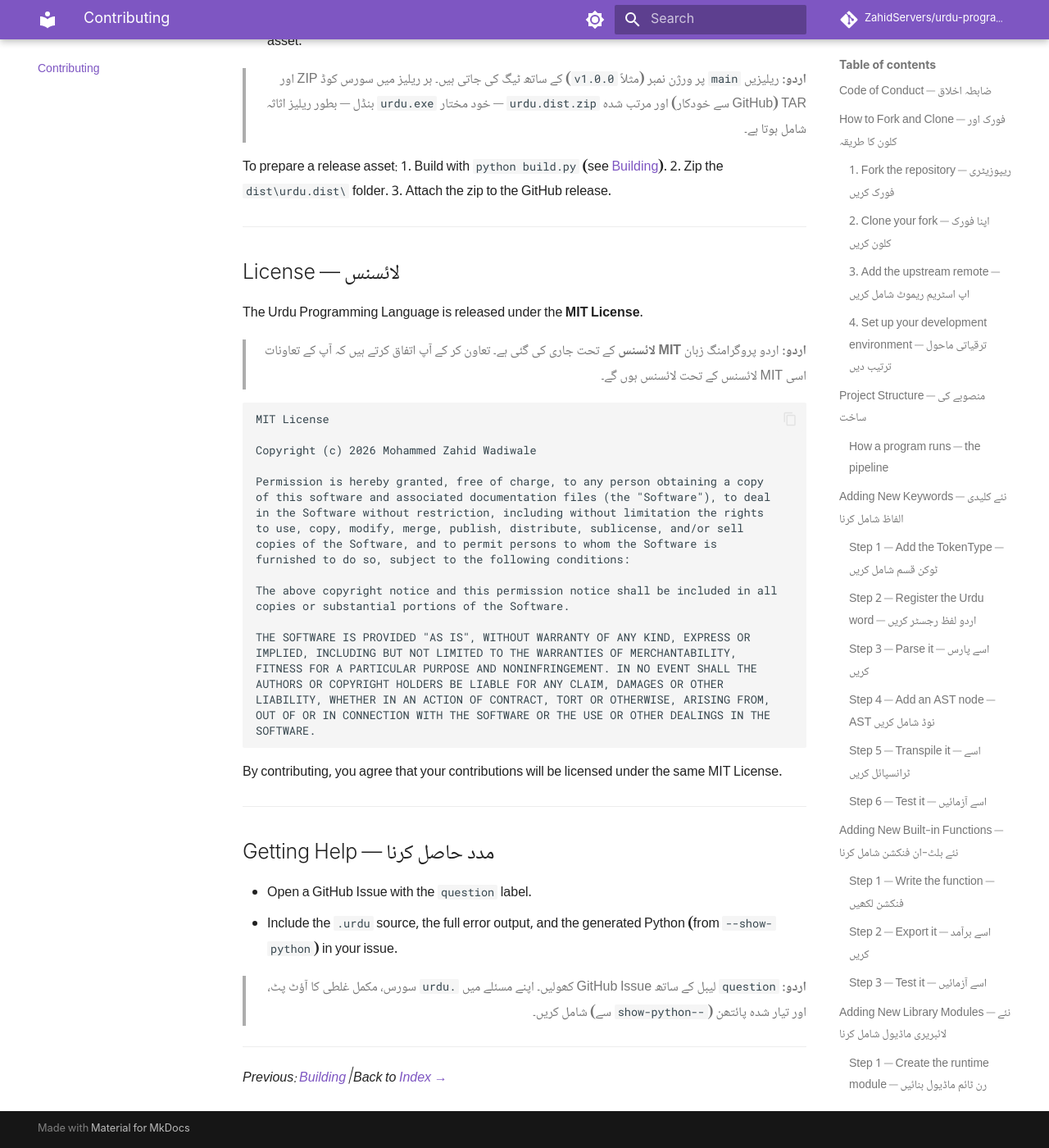
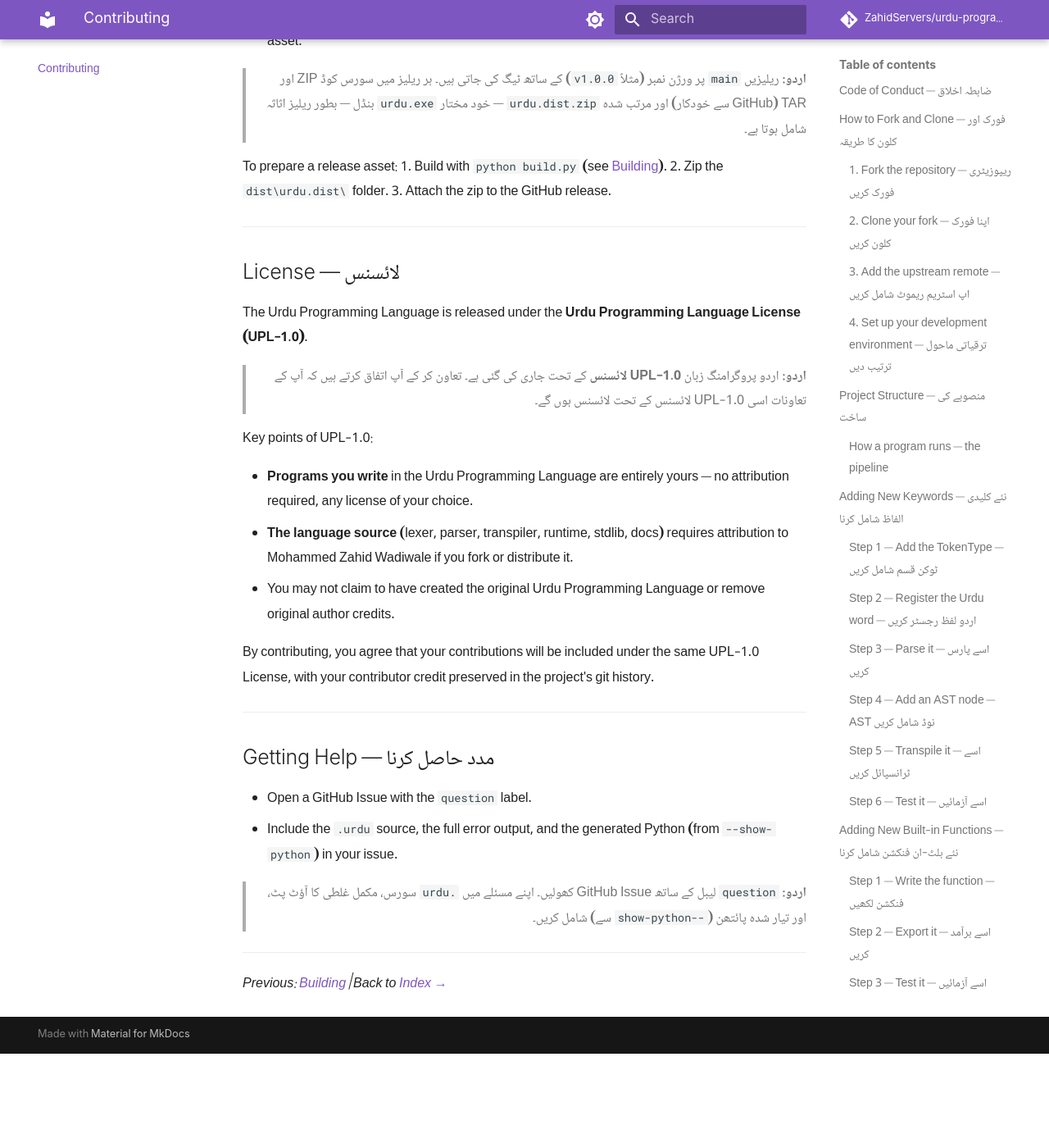
Before and after one commit to ZahidServers/urdu-programming-language, an MkDocs documentation site: the page built from docs/contributing.md, in a window 1280 px wide and 1400 px high, scrolled down 9578 px. Shown: the whole window at 82% size. Built offline with MkDocs 1.6.1 and Material for MkDocs 9.7.7, drawn with Linux system fonts in a browser that asks for light colours; comment, search, counter and statistics services are not loaded; after the commit the page ends 10863 px from its top, so only the background shows below that.

````diff
--- a/docs/contributing.md
+++ b/docs/contributing.md
@@ -414,35 +414,17 @@ To prepare a release asset:
 
 ## License — لائسنس
 
-The Urdu Programming Language is released under the **MIT License**.
+The Urdu Programming Language is released under the **Urdu Programming Language License (UPL-1.0)**.
 
-> **اردو:** اردو پروگرامنگ زبان **MIT لائسنس** کے تحت جاری کی گئی ہے۔ تعاون کر کے آپ اتفاق کرتے ہیں کہ آپ کے تعاونات اسی MIT لائسنس کے تحت لائسنس ہوں گے۔
+> **اردو:** اردو پروگرامنگ زبان **UPL-1.0 لائسنس** کے تحت جاری کی گئی ہے۔ تعاون کر کے آپ اتفاق کرتے ہیں کہ آپ کے تعاونات اسی UPL-1.0 لائسنس کے تحت لائسنس ہوں گے۔
 
-```
-MIT License
+Key points of UPL-1.0:
 
-Copyright (c) 2026 Mohammed Zahid Wadiwale
+- **Programs you write** in the Urdu Programming Language are entirely yours — no attribution required, any license of your choice.
+- **The language source** (lexer, parser, transpiler, runtime, stdlib, docs) requires attribution to Mohammed Zahid Wadiwale if you fork or distribute it.
+- You may not claim to have created the original Urdu Programming Language or remove original author credits.
 
-Permission is hereby granted, free of charge, to any person obtaining a copy
-of this software and associated documentation files (the "Software"), to deal
-in the Software without restriction, including without limitation the rights
-to use, copy, modify, merge, publish, distribute, sublicense, and/or sell
-copies of the Software, and to permit persons to whom the Software is
-furnished to do so, subject to the following conditions:
-
-The above copyright notice and this permission notice shall be included in all
-copies or substantial portions of the Software.
-
-THE SOFTWARE IS PROVIDED "AS IS", WITHOUT WARRANTY OF ANY KIND, EXPRESS OR
-IMPLIED, INCLUDING BUT NOT LIMITED TO THE WARRANTIES OF MERCHANTABILITY,
-FITNESS FOR A PARTICULAR PURPOSE AND NONINFRINGEMENT. IN NO EVENT SHALL THE
-AUTHORS OR COPYRIGHT HOLDERS BE LIABLE FOR ANY CLAIM, DAMAGES OR OTHER
-LIABILITY, WHETHER IN AN ACTION OF CONTRACT, TORT OR OTHERWISE, ARISING FROM,
-OUT OF OR IN CONNECTION WITH THE SOFTWARE OR THE USE OR OTHER DEALINGS IN THE
-SOFTWARE.
-```
-
-By contributing, you agree that your contributions will be licensed under the same MIT License.
+By contributing, you agree that your contributions will be included under the same UPL-1.0 License, with your contributor credit preserved in the project's git history.
 
 ---
 
--- a/setup.py
+++ b/setup.py
@@ -68,7 +68,7 @@ setup(
         "Programming Language :: Python :: 3.10",
         "Programming Language :: Python :: 3.11",
         "Programming Language :: Python :: 3.12",
-        "License :: OSI Approved :: MIT License",
+        "License :: Other/Proprietary License",
         "Operating System :: OS Independent",
         "Intended Audience :: Education",
         "Topic :: Software Development :: Compilers",
--- a/urdu/__init__.py
+++ b/urdu/__init__.py
@@ -6,7 +6,7 @@
 ║  Developer : Mohammed Zahid Wadiwale                   ║
 ║  Version   : 1.0.1                                     ║
 ║  Platform  : Windows | Linux | macOS                   ║
-║  License   : MIT                                       ║
+║  License   : UPL-1.0                                   ║
 ╚══════════════════════════════════════════════════════╝
 """
 
@@ -30,7 +30,7 @@ def version_info() -> str:
         f"  Released  : {RELEASE_DATE}",
         "  Platform  : Windows | Linux | macOS",
         "  Features  : OOP | Async | GUI | ML | DB | Web | Threads | TensorBoard | Arduino | DataStructures | Algorithms | Text",
-        "  License   : MIT",
+        "  License   : UPL-1.0",
         line,
     ]
     return "\n".join(info)
````
Also changed, not shown: docs/index.md (+5 -5 lines), docs/installation.md (+1 -1 lines).
